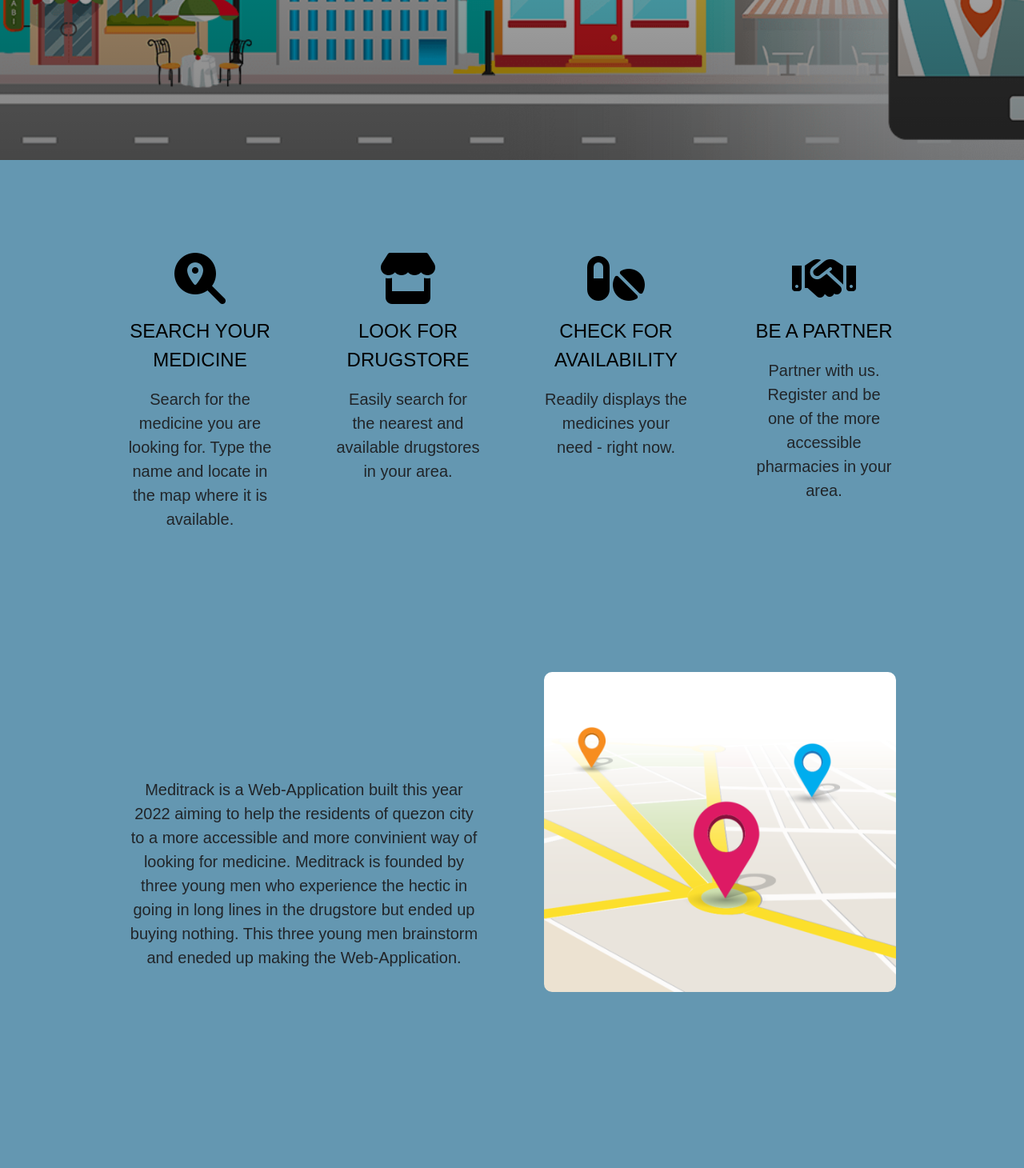
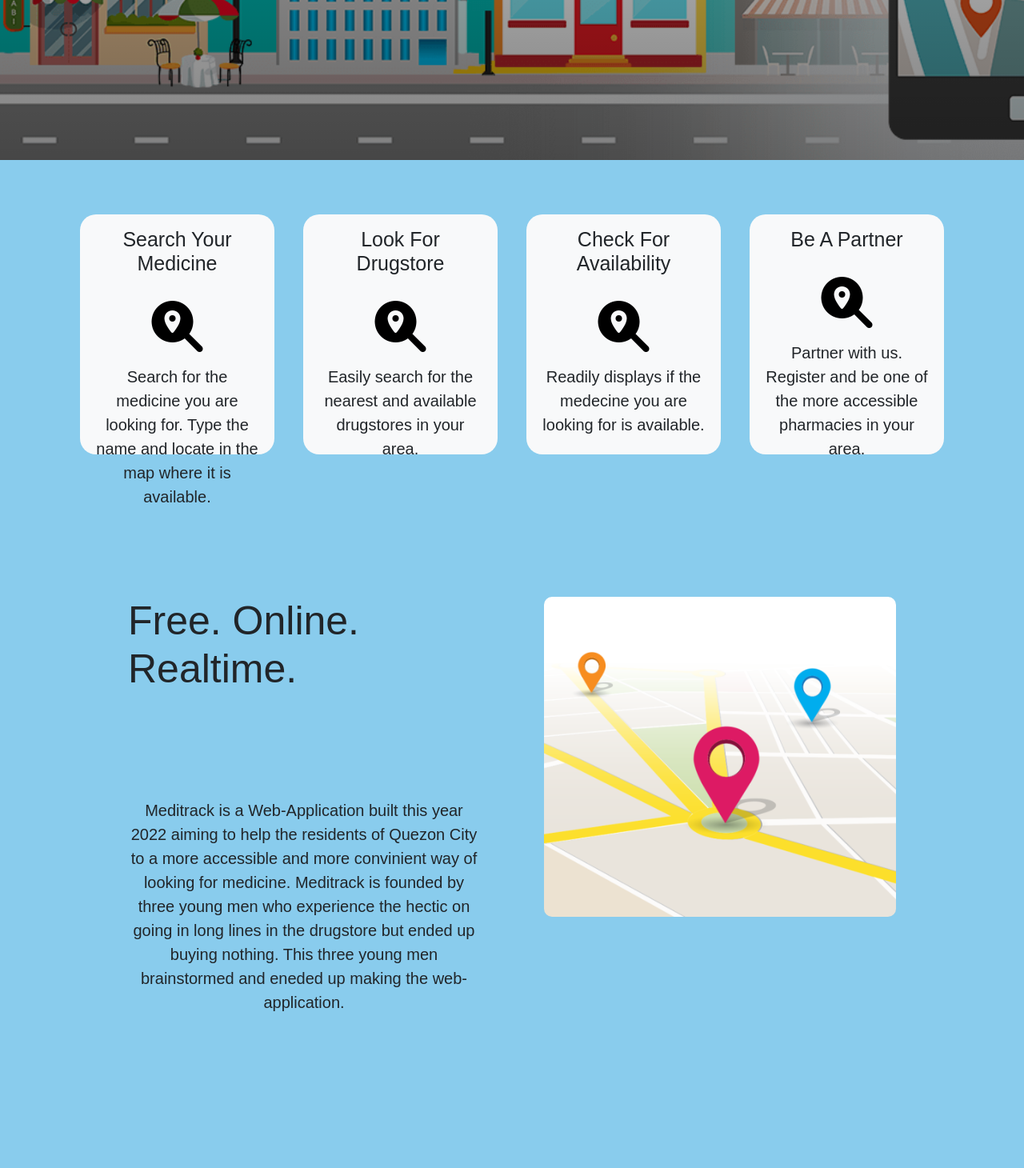
Before and after one commit to tjrecio/kodego-capstone, a PHP site: page /index1.php in a window 1280 px wide. Shown: the part 600-2060 px from the top of the page at 80% size. Before the commit the page ends 1840 px from the top, so only its background shows below. Run offline with PHP 8.4, Linux system fonts and the light colour scheme; some libraries are stand-ins or nearby versions.

Commit message:
cardsadded

```diff
--- a/index.css
+++ b/index.css
@@ -6,7 +6,7 @@ html
 body
 {
   margin: 0px;
-  background: #6497B1;
+  background: #89cced;
   font-size: 20px;
 
   font-family: 'Poppins', sans-serif;
@@ -118,6 +118,7 @@ body
   color: black;
   border-color: black;
   border-width: 1px;
+  margin-bottom: 10px;
 }
 
 #main
@@ -496,6 +497,13 @@ h2
 h3 {
   font-size: 100px;
 }
+h4 {
+  font-size: 25px;
+  font-weight: 100;
+}
+.title {
+  font-size: 50px;
+}
 .btn
 {
   margin-top: 100px;
@@ -522,7 +530,6 @@ a {
     margin: 0 10rem;
     text-align: center;
   }
-
   .service-features-icon i {
     color: #000137;
     font-size: 4rem;
@@ -554,3 +561,13 @@ a {
     object-fit: cover;
     border-radius: 10px;
   }
+  .card {
+    border-radius: 20px;
+    height: 300px;
+    margin: 10px;
+    border: #000137;
+    background-color: red;
+  }
+  .row {
+    padding-top: 50px;
+  }
--- a/index1.php
+++ b/index1.php
@@ -52,54 +52,82 @@ session_start();
 <!--End of Hero Page-->
 <!--Start of Features-->
 
-<div class="service-features">
-    <div>
-      <span class="service-features-icon">
+<!--Srart of Cards-->
+<div class="container">
+<div class="row">
+<div class="col-md-3 p-2">
+                                    <div class="card bg-light text-dark">
+                                    <div class="card-body  text-center">
+                                    <h4 class="card-title mb-3">Search Your Medicine</h4>
+                                    <span class="service-features-icon">
         <i class="fa-sharp fa-solid fa-magnifying-glass-location"></i
       ></span>
-      <p class="service-features-title fs-4">Search Your Medicine</p>
-      <p>
-        Search for the medicine you are looking for.
+
+                                      <p class="card-text">
+                                      Search for the medicine you are looking for.
         Type the name and locate in the map where it is available.
-      </p>
-    </div>
-    <div>
-      <span class="service-features-icon"
-        ><i class="fa-sharp fa-solid fa-store"></i
+
+
+                                </div>
+                                </div>
+                                </div>
+                                <div class="col-md-3 p-2">
+                                    <div class="card bg-light text-dark">
+                                    <div class="card-body  text-center">
+                                    <h4 class="card-title mb-3"> Look For Drugstore </h4>
+                                    <span class="service-features-icon">
+        <i class="fa-sharp fa-solid fa-magnifying-glass-location"></i
       ></span>
-      <p class="service-features-title fs-4">Look For Drugstore</p>
-      <p>
-        Easily search for the nearest and available drugstores in your area.
-      </p>
-    </div>
-    <div>
-      <span class="service-features-icon"
-        ><i class="fa-solid fa-pills"></i
+                                      <p class="card-text">
+                                      Easily search for the nearest and available drugstores in your area.
+                                </div>
+                                </div>
+                                </div>
+                                <div class="col-md-3 p-2">
+                                    <div class="card bg-light text-dark">
+                                    <div class="card-body  text-center">
+                                    <h4 class="card-title mb-3"> Check For Availability</h4>
+                                    <span class="service-features-icon">
+        <i class="fa-sharp fa-solid fa-magnifying-glass-location"></i
       ></span>
-      <p class="service-features-title fs-4">Check For Availability</p>
-      <p>
-        Readily displays the medicines your need - right now.
-      </p>
-    </div>
-    <div>
-        <span class="service-features-icon"
-          ><i class="fa-sharp fa-solid fa-handshake"></i
-        ></span>
-        <p class="service-features-title fs-4">Be A Partner</p>
-        <p>
-          Partner with us. Register and be one of the more accessible pharmacies in your area.
-        </p>
-      </div>
-  </div>
-  <!--Ends of Features-->
+
+                                      <p class="card-text">
+                                      Readily displays if the medecine you are looking for is available.
+
+
+                                </div>
+                                </div>
+                                </div>
+                                <div class="col-md-3 p-2">
+                                    <div class="card bg-light text-dark">
+                                    <div class="card-body  text-center">
+                                    <h4 class="card-title mb-3">Be A Partner </h4>
+                                    <span class="service-features-icon">
+        <i class="fa-sharp fa-solid fa-magnifying-glass-location"></i
+      ></span>
+
+                                      <p class="card-text">
+                                      Partner with us. Register and be one of the more accessible pharmacies in your area.
+
+
+                                </div>
+                                </div>
+                                </div>
+                                </div>
+                                </div>
+
+  <!--Ends of Cards-->
   <!--About US-->
   <div class="about-us-container">
     <div class="about-us-wrapper">
       <div class="about-us-text">
+        <h4 class="title"><b> Free. Online. Realtime. </b></h4>
         <p class="lead">
-          Meditrack is a Web-Application built this year 2022 aiming to help the residents of quezon city to a more accessible and more convinient way of looking for medicine.
-          Meditrack is founded by three young men who experience the hectic in going in long lines in the drugstore but ended up buying nothing. This three young men brainstorm and
-          eneded up making the Web-Application.
+          Meditrack is a Web-Application built this year 2022 aiming to help the residents
+          of Quezon City to a more accessible and more convinient way of looking for medicine.
+          Meditrack is founded by three young men who experience the hectic on going in long
+          lines in the drugstore but ended up buying nothing. This three young men brainstormed
+          and eneded up making the web-application.
         </p>
       </div>
       <div class="about-us-image">
```
